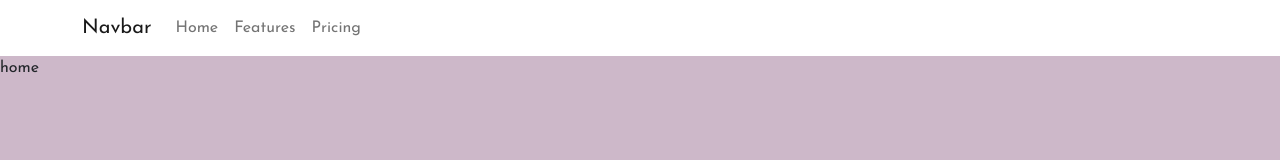
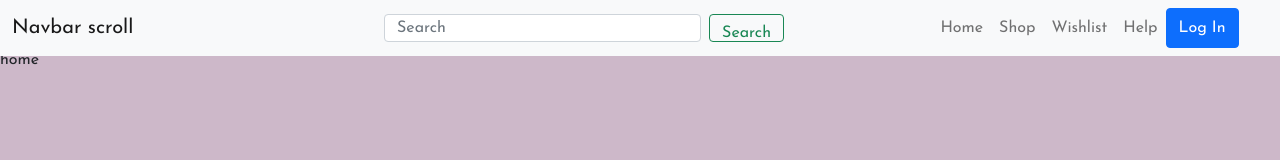
Before and after one commit to saksham-tiwari/e-commerce, a React (Create React App) app: page / in a window 1280 px wide. Shown: the top 160 px of the page. Built offline with nearby package versions, Linux system fonts and the light colour scheme.

Commit message:
Changed Navbar

```diff
--- a/src/components/Navbar.jsx
+++ b/src/components/Navbar.jsx
@@ -1,19 +1,39 @@
 import React from 'react'
-import { Container, Navbar, Nav } from 'react-bootstrap'
+import { Container, Navbar, Nav, NavDropdown, Form, FormControl, Button } from 'react-bootstrap'
 
 const NavBar = () => {
     return (
         <div>
-            <Navbar className="color-nav" variant="light">
-                <Container>
-                <Navbar.Brand href="#home">Navbar</Navbar.Brand>
-                <Nav className="me-auto">
-                <Nav.Link href="#home">Home</Nav.Link>
-                <Nav.Link href="#features">Features</Nav.Link>
-                <Nav.Link href="#pricing">Pricing</Nav.Link>
-                </Nav>
-                </Container>
-            </Navbar>
+            <Navbar bg="light" expand="lg" className="color-nav navibar">
+  <Container fluid>
+    <Navbar.Brand href="#">Navbar scroll</Navbar.Brand>
+
+    <Form className="d-flex searchbar">
+        <FormControl
+          type="search"
+          placeholder="Search"
+          className="me-2"
+          aria-label="Search"
+        />
+        <Button variant="outline-success">Search</Button>
+      </Form>
+    <Navbar.Toggle aria-controls="navbarScroll" />
+    <Navbar.Collapse id="navbarScroll">
+      <Nav
+        className="me-auto my-2 my-lg-0 navlinks"
+        style={{ maxHeight: '100px' }}
+        navbarScroll
+      >
+        <Nav.Link href="#action1">Home</Nav.Link>
+        <Nav.Link href="#action2">Shop</Nav.Link>
+        <Nav.Link href="#action2">Wishlist</Nav.Link>
+        <Nav.Link href="#action2">Help</Nav.Link>
+        <Button variant="primary">Log In</Button>
+      </Nav>
+
+    </Navbar.Collapse>
+  </Container>
+</Navbar>
         </div>
     )
 }
--- a/src/components/layout/Home.jsx
+++ b/src/components/layout/Home.jsx
@@ -12,6 +12,8 @@
 const Home = () => {
     return (
         <div>
+            <br/>
+            <br/>
             <Homeblock1/>
             <Homeblock2/>
             <Homeblock3/>
--- a/src/index.css
+++ b/src/index.css
@@ -180,6 +180,23 @@
 .alert{
   width: 30vw;
 }
+.navibar{
+  position: fixed;
+  width: 100%;
+  z-index: 3;
+}
+.searchbar{
+  left: 30%;
+  width: 400px;
+}
+.navlinks{
+  position: relative;
+  left: 70%;
+}
+.login-button{
+  background-color: #0811ED;
+  color: #FFFFFF;
+}
 @media only screen and (max-width: 1100px) {
   .alert{
     width: 90%;
```
Also changed, not shown: src/assets/shoppingbag.svg (added), 1 other file (tests, documents, lock files or other folders).
